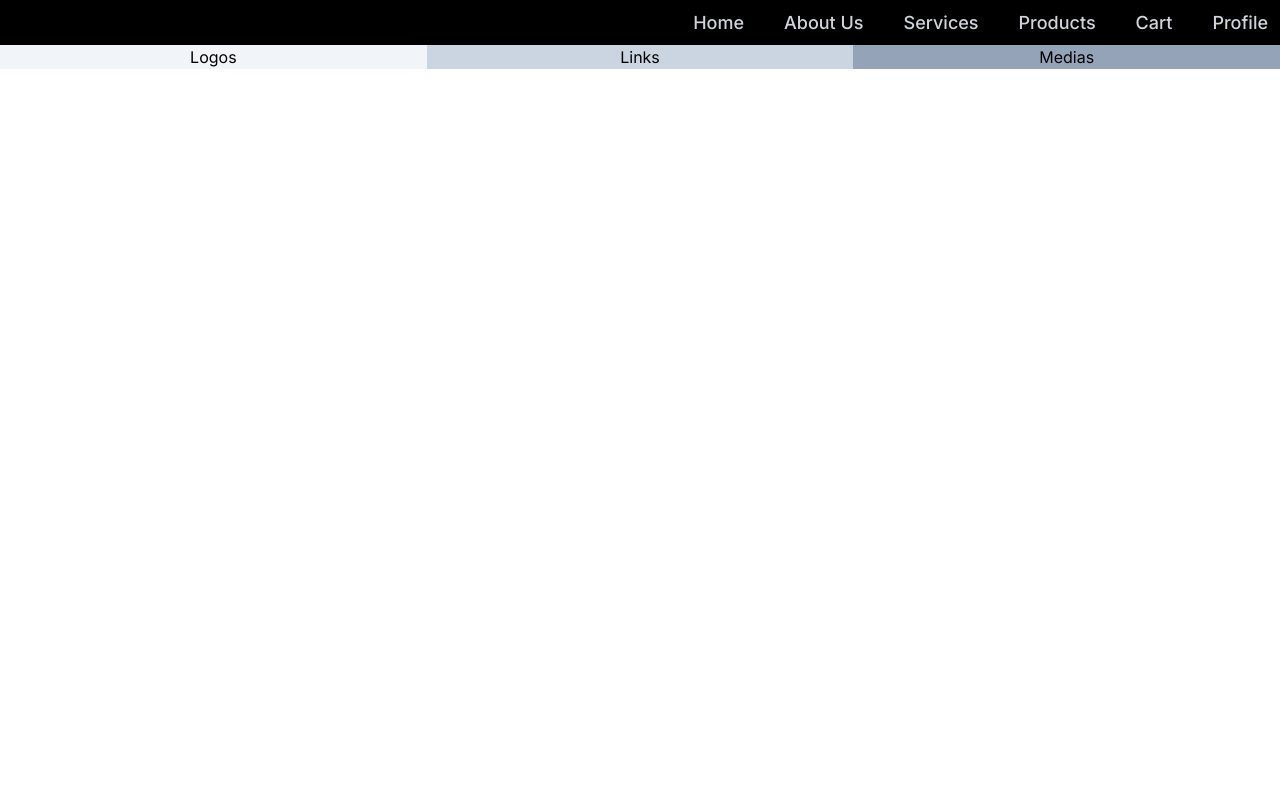
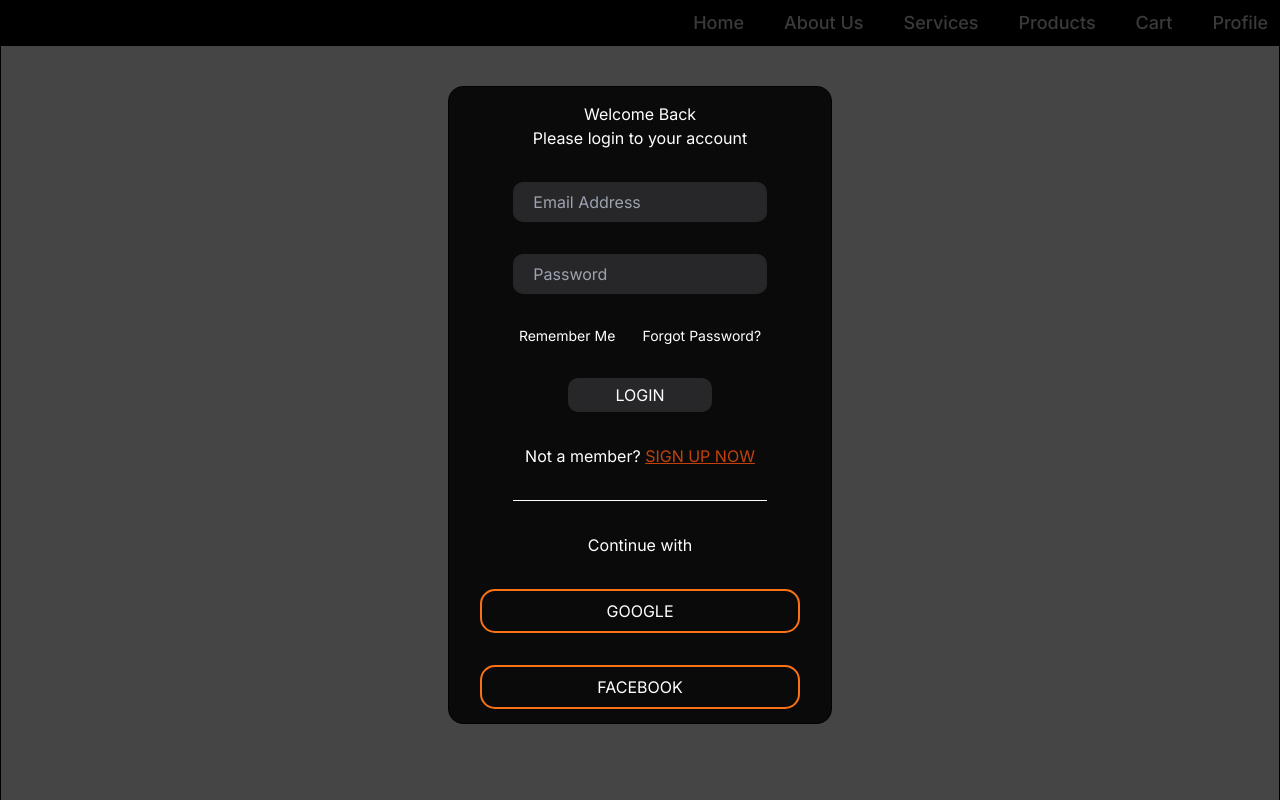
Before and after one commit to fj0sh/Bertology, a Next.js app: page /test in a window 1280 px wide. Shown: the top 800 px of the page. Built offline with nearby package versions, Linux system fonts and the light colour scheme.

Commit message:
Add Modals for Login and Registration, footer

```diff
--- a/package.json
+++ b/package.json
@@ -17,6 +17,7 @@
     "next": "14.2.2",
     "react": "^18",
     "react-dom": "^18",
+    "react-icons": "^5.2.1",
     "react-multi-carousel": "^2.8.5",
     "tailwind-merge": "^2.3.0",
     "tailwindcss-animate": "^1.0.7"
--- a/src/app/page.tsx
+++ b/src/app/page.tsx
@@ -6,14 +6,14 @@ import Button from "@/components/button";
 const Home = () => {
   return (
     <div className="">
-      <div className="relative w-full h-[50vh]">
-        <Image
+      <div className="relative w-full h-[50vh] bg-zinc-800">
+        {/* <Image
           src="/images/LandingImage.png"
           layout="fill"
           objectFit="cover"
           alt="Landing Image"
           className=""
-        />
+        /> */}
         <div className="absolute inset-0 flex items-center justify-start space-x-4">
           <Button
             title="Login"
--- a/src/app/test/page.tsx
+++ b/src/app/test/page.tsx
@@ -1,9 +1,13 @@
 import React from "react";
 import Footer from "@/components/footer/Footer";
+import LoginModal from "@/components/Modals/LoginModal";
+import RegisterModal from "@/components/Modals/RegisterModal";
 
 const Test = () => {
   return (
-    <div>
+    <div className="h-100vh">
+      <LoginModal></LoginModal>
+      <RegisterModal></RegisterModal>
       <Footer></Footer>
     </div>
   );
--- a/src/components/Modals/LoginModal.tsx
+++ b/src/components/Modals/LoginModal.tsx
@@ -6,49 +6,51 @@ const LoginModal = () => {
   return (
     <div className="border border-black flex justify-center h-[100vh] z-10">
       <div className="fixed top-0 left-0 w-full h-full bg-black opacity-50"></div>
-      <div className="flex flex-col items-center border rounded-[15px] border-black w-[30%] h-[80%] z-20 justify-center gap-8 p-20 my-10">
-        <div className="text-center">
-          <h1 className="">Welcome Back</h1>
+      <div className="flex flex-col items-center border rounded-[15px] bg-black bg-opacity-85 border-black w-[30%] h-[80%] z-20 justify-center gap-8 p-[4rem] my-10">
+        <div className="text-white text-center">
+          <p className="">Welcome Back</p>
           <p>Please login to your account</p>
         </div>
-        <div className="text-center flex flex-col gap-8 w-full">
+        <div className="text-center flex flex-col gap-8 w-full *:text-white">
           <input
-            className="border-none rounded-[20px] h-10 p-5 bg-slate-500 "
+            className="border-none rounded-[10px] h-10 p-5 bg-zinc-800"
             type="text"
             placeholder="Email Address"
           />
           <input
-            className="border-none rounded-[20px] p-5 h-10 bg-slate-500 "
+            className="border-none rounded-[10px] p-5 h-10 bg-zinc-800"
             type="password"
             placeholder="Password"
           />
-          <div className="flex justify-center gap-4">
+          <div className="flex justify-around gap-4 text-white">
             <p className="text-sm">Remember Me</p>
             <Link href={""} className="text-sm">
               Forgot Password?
             </Link>
           </div>
-          <Button
-            title="LOGIN"
-            className="border-none rounded-[15px] p-[5px] bg-slate-500"
-          />
-          <p>
+          <div>
+            <Button
+              title="LOGIN"
+              className="border-none rounded-[10px] p-[5px] bg-zinc-800 w-36 text-white hover:bg-orange-500"
+            />
+          </div>
+          <p className="text-white">
             Not a member?{" "}
-            <Link href={""} className=" text-orange-700">
+            <Link href={""} className=" text-orange-700 underline">
               SIGN UP NOW
             </Link>
           </p>
           <hr className="border-white" />
         </div>
-        <div className="flex flex-col gap-8">
+        <div className="flex flex-col gap-8 text-white w-full items-center">
           <p>Continue with</p>
           <Button
             title="GOOGLE"
-            className="border border-orange-500 p-2 rounded-[15px] "
+            className="border-2 w-80 border-orange-500 p-2 rounded-[15px] "
           ></Button>
           <Button
             title="FACEBOOK"
-            className="border border-orange-500 p-2 rounded-[15px] "
+            className="border-2 w-80 border-orange-500 p-2 rounded-[15px] "
           ></Button>
         </div>
       </div>
--- a/src/components/Modals/RegisterModal.tsx
+++ b/src/components/Modals/RegisterModal.tsx
@@ -6,26 +6,34 @@ const RegisterModal = () => {
   return (
     <div className="border border-black flex justify-center h-[100vh] z-10">
       <div className="fixed top-0 left-0 w-full h-full bg-black opacity-45"></div>
-      <div className="flex flex-col items-center border rounded-[15px] border-black w-[30%] h-[80%] z-20 justify-center gap-8 p-20 my-10">
-        <div className="text-center">
+      <div className="flex flex-col items-center border rounded-[15px] bg-black bg-opacity-85 border-black w-[30%] h-[80%] z-20 justify-center gap-8 p-20 my-10">
+        <div className="text-center *:text-white">
           <h1 className="">Create an Account</h1>
           <p>Sign in and enjoy our service</p>
         </div>
-        <div>
-          <form action="">
-            <div>
-              <input type="text" />
-              <input type="text" />
-            </div>
-            <div>
-              <input type="text" />
-              <input type="text" />
-              <input type="text" />
-              <input type="text" />
-
-              <Button title="Sign Up"></Button>
-            </div>
-          </form>
+        <div className="flex flex-col gap-4 w-full my-10">
+          <div className="flex *:border-none *:rounded-[10px] *:bg-zinc-800 *:p-5  gap-2 h-10 *:text-white">
+            <input type="text" placeholder="Firstname" className="w-[50%]" />
+            <input type="text" placeholder="Lastname" className="w-[50%]" />
+          </div>
+          <div className="flex flex-col *:border-none *:rounded-[10px] *:bg-zinc-800 gap-4 *:h-10 *:text-white">
+            <input type="text" placeholder="Phone Number" className="p-5" />
+            <input type="text" placeholder="Email Address" className="p-5" />
+            <input type="text" placeholder="Password" className="p-5" />
+            <input type="text" placeholder="Confirm Password" className="p-5" />
+          </div>
+          <div className="flex justify-center">
+            <Button
+              title="SIGN UP"
+              className="text-white w-36 border-none rounded-[10px] bg-zinc-800 p-2 hover:bg-orange-600"
+            ></Button>
+          </div>
+        </div>
+        <div className="*:text-white">
+          <p>
+            Already have an account?{" "}
+            <span className=" text-orange-600 underline"> LOG IN NOW</span>
+          </p>
         </div>
       </div>
     </div>
--- a/src/components/footer/Footer.tsx
+++ b/src/components/footer/Footer.tsx
@@ -1,4 +1,6 @@
+import Link from "next/link";
 import React from "react";
+import { FaFacebookMessenger, FaFacebookSquare } from "react-icons/fa";
 
 type Props = {
   className?: string;
@@ -6,10 +8,31 @@ type Props = {
 
 const Footer = (props: Props) => {
   return (
-    <div className="flex w-full">
-      <div className="w-[34%] text-center bg-slate-100">Logos</div>
-      <div className="w-[34%] text-center bg-slate-300">Links</div>
-      <div className="w-[34%] text-center bg-slate-400">Medias</div>
+    <div className="flex w-full h-[20vh] bg-black *:p-5 text-[#FAF9F6] justify-center">
+      <div className="flex flex-col items-center w-[34%] text-center">
+        <div className="bg-orange-600 h-[100px] w-[300px]"></div>
+        <p className="font-bold">
+          Get your car accessories installed now for free
+        </p>
+      </div>
+      <div className="w-[34%] text-center flex flex-col">
+        <span className=" font-bold">Useful Links</span>
+        <Link href="#" className="">
+          Products
+        </Link>
+        <Link href="#">Contacts Us Now!</Link>
+        <Link href="#">Gallery</Link>
+        <Link href="#">Home</Link>
+      </div>
+      <div className="w-[34%] text-center">
+        <div>
+          <p>Connnect with us now</p>
+          <div className="flex justify-center gap-4">
+            <FaFacebookSquare fontSize={"30px"} />
+            <FaFacebookMessenger fontSize={"30px"} />
+          </div>
+        </div>
+      </div>
     </div>
   );
 };
```
Also changed, not shown: 1 other file (tests, documents, lock files or other folders).
